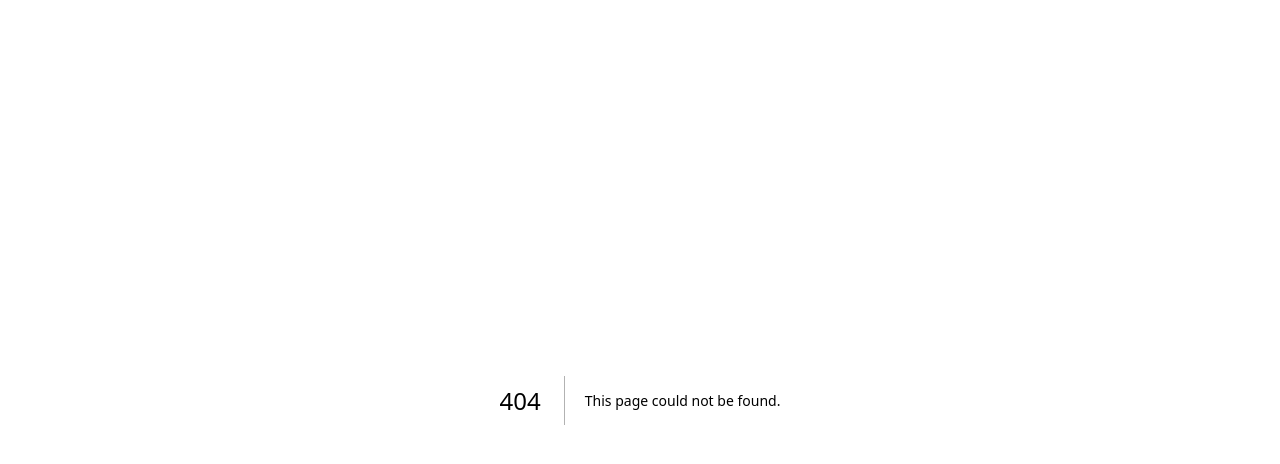
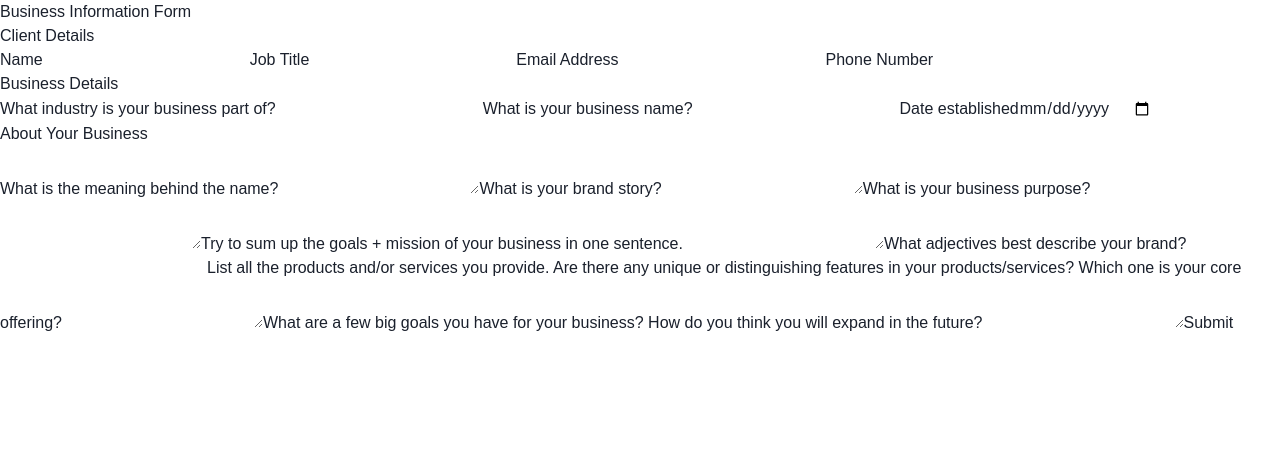
Before and after one commit to flaner-studio/coming-soon, a Next.js app: page /form in a window 1280 px wide. Before the commit this address had no page. Shown: the top 464 px of the page. Built offline with nearby package versions, Linux system fonts and the light colour scheme; a web font is replaced by a local one.

Commit message:
add form (WIP)

```diff
--- /dev/null
+++ b/app/form/page.tsx
@@ -0,0 +1,128 @@
+"use client";
+
+import React from "react";
+import { useForm } from "react-hook-form";
+import axios from "axios";
+
+type FormData = {
+  name: string;
+  jobTitle: string;
+  email: string;
+  phoneNumber: string;
+  industry: string;
+  businessName: string;
+  dateEstablished: string;
+  nameExplanation: string;
+  brandStory: string;
+  businessPurpose: string;
+  missionStatement: string;
+  brandAdjectives: string;
+  productsServices: string;
+  businessGoals: string;
+};
+
+const BusinessForm: React.FC = () => {
+  const {
+    register,
+    handleSubmit,
+    formState: { errors },
+  } = useForm<FormData>();
+
+  const onSubmit = async (data: FormData) => {
+    try {
+      await axios.post("YOUR_API_ENDPOINT", data);
+      alert("Form submitted successfully!");
+    } catch (error) {
+      console.error("Error submitting form:", error);
+      alert("An error occurred while submitting the form.");
+    }
+  };
+
+  return (
+    <form onSubmit={handleSubmit(onSubmit)}>
+      <h2>Client Details</h2>
+
+      <label>Name</label>
+      <input {...register("name", { required: true })} />
+      {errors.name && <span>This field is required</span>}
+
+      <label>Job Title</label>
+      <input {...register("jobTitle", { required: true })} />
+      {errors.jobTitle && <span>This field is required</span>}
+
+      <label>Email Address</label>
+      <input
+        {...register("email", { required: true, pattern: /^\S+@\S+$/i })}
+      />
+      {errors.email && <span>Please enter a valid email</span>}
+
+      <label>Phone Number</label>
+      <input {...register("phoneNumber", { required: true })} />
+      {errors.phoneNumber && <span>This field is required</span>}
+
+      <h2>Business Details</h2>
+
+      <label>What industry is your business part of?</label>
+      <input {...register("industry", { required: true })} />
+      {errors.industry && <span>This field is required</span>}
+
+      <label>What is your business name?</label>
+      <input {...register("businessName", { required: true })} />
+      {errors.businessName && <span>This field is required</span>}
+
+      <label>Date established</label>
+      <input {...register("dateEstablished", { required: true })} type="date" />
+      {errors.dateEstablished && <span>This field is required</span>}
+
+      <h2>About Your Business</h2>
+
+      <label>What is the meaning behind the name?</label>
+      <textarea {...register("nameExplanation", { required: true })} />
+      {errors.nameExplanation && <span>This field is required</span>}
+
+      <label>What is your brand story?</label>
+      <textarea {...register("brandStory", { required: true })} />
+      {errors.brandStory && <span>This field is required</span>}
+
+      <label>What is your business purpose?</label>
+      <textarea {...register("businessPurpose", { required: true })} />
+      {errors.businessPurpose && <span>This field is required</span>}
+
+      <label>
+        Try to sum up the goals + mission of your business in one sentence.
+      </label>
+      <textarea {...register("missionStatement", { required: true })} />
+      {errors.missionStatement && <span>This field is required</span>}
+
+      <label>What adjectives best describe your brand?</label>
+      <input {...register("brandAdjectives", { required: true })} />
+      {errors.brandAdjectives && <span>This field is required</span>}
+
+      <label>
+        List all the products and/or services you provide. Are there any unique
+        or distinguishing features in your products/services? Which one is your
+        core offering?
+      </label>
+      <textarea {...register("productsServices", { required: true })} />
+      {errors.productsServices && <span>This field is required</span>}
+
+      <label>
+        What are a few big goals you have for your business? How do you think
+        you will expand in the future?
+      </label>
+      <textarea {...register("businessGoals", { required: true })} />
+      {errors.businessGoals && <span>This field is required</span>}
+
+      <button type="submit">Submit</button>
+    </form>
+  );
+};
+
+export default function BusinessFormPage() {
+  return (
+    <div>
+      <h1>Business Information Form</h1>
+      <BusinessForm />
+    </div>
+  );
+}
--- a/package.json
+++ b/package.json
@@ -13,10 +13,12 @@
     "@types/node": "^18.11.5",
     "@types/react": "^18.0.23",
     "@types/react-dom": "^18.0.7",
+    "axios": "^1.7.2",
     "framer-motion": "^11.3.2",
     "next": "latest",
     "react": "^18.2.0",
     "react-dom": "^18.2.0",
+    "react-hook-form": "^7.52.1",
     "serve": "^14.2.0",
     "typescript": "^4.8.4"
   },
```
Also changed, not shown: app/form.tsx (added, +119 -0 lines), 1 other file (tests, documents, lock files or other folders).
